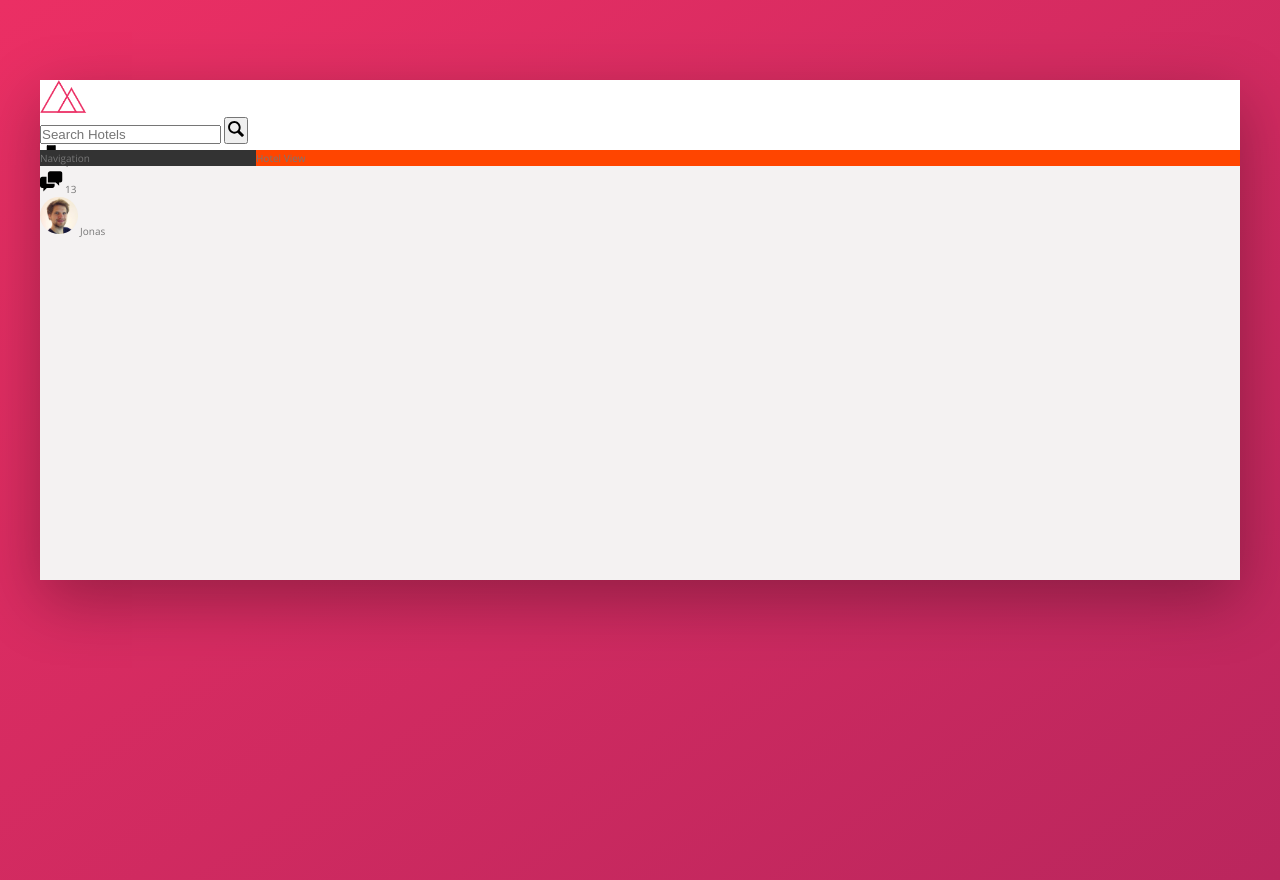
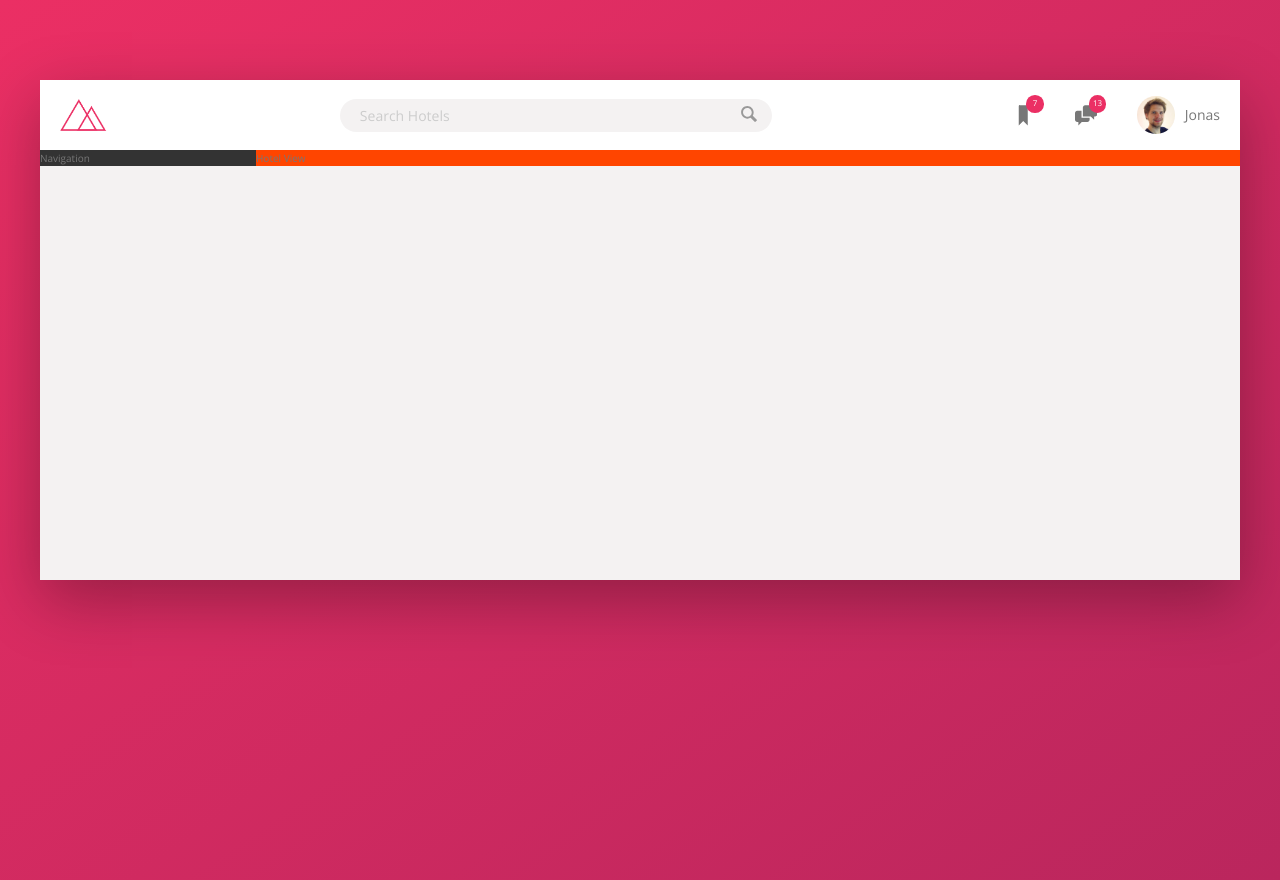
Before and after one commit to anthonyvelazquez/Trillo, a website: page index.html in a window 1280 px wide. Drawn offline with nearby package versions, Linux system fonts and the light colour scheme.

Commit message:
Header finished

```diff
--- a/index.html
+++ b/index.html
@@ -8,7 +8,7 @@
         <link rel="stylesheet" href="css/style.css">
         <link rel="shortcut icon" type="image/png" href="img/favicon.png">
 
-        <title>trillo &mdash; Your all-in-one booking app</title>
+        <title>Trillo &mdash; Your all-in-one booking app</title>
     </head>
     <body>
         <div class="container">
@@ -23,13 +23,13 @@
                     </button>
                 </form>
                 <nav class="user-nav">
-                    <div class="user-nav__nav__icon-box">
+                    <div class="user-nav__icon-box">
                         <svg class="user-nav__icon">
                             <use xlink:href="img/sprite.svg#icon-bookmark"></use>
                         </svg>
                         <span class="user-nav__notification">7</span>
                     </div>
-                    <div class="user-nav__nav__icon-box">
+                    <div class="user-nav__icon-box">
                         <svg class="user-nav__icon">
                             <use xlink:href="img/sprite.svg#icon-chat"></use>
                         </svg>
--- a/sass/_component.scss
+++ b/sass/_component.scss
@@ -1,47 +1,108 @@
 .logo {
     height: 3.25rem;
+    margin-left: 2rem;
 }
 
 .search {
+    flex: 0 0 40%;
+    display: flex;
+    align-items: center;
+    justify-content: center;
+
     &__input {
+        font-family: inherit;
+        font-size: inherit;
+        color: inherit;
+        background-color: var(--color-gray-light-2);
+        border: none;
+        padding: .7rem 2rem;
+        border-radius: 10rem;
+        width: 90%;
+        margin-right: -3.25rem;
+        transition: all .2s;
 
+        &:focus {
+            outline: none;
+            width: 100%;
+            background-color: var(--color-gray-light-3);
+        }
+
+        &::-webkit-input-placeholder {
+            font-weight: 100;
+            color: var(--color-gray-light-4);
+        }
+    }
+
+    &__input:focus + &__button {
+        background-color: var(--color-gray-light-3);
     }
 
     &__button {
+        border: none;
+        background-color: var(--color-gray-light-2);
 
+        &:focus {
+            outline: none;
+        }
+
+        &:active {
+            transform: translateY(2px);
+        }
     }
 
     &__icon {
         height: 2rem;
         width: 2rem;
+        fill: var(--color-gray-dark-3);
     }
 }
 
 .user-nav {
+    display: flex;
+    align-items: center;
+    align-self: stretch;
+
+    & > * {
+        padding: 0 2rem;
+        cursor: pointer;
+        display: flex;
+        align-items: center;
+        height: 100%;
+    }
+
+    & > *:hover {
+        background-color: var(--color-gray-light-2);
+    }
+
     &__icon-box {
-
+        position: relative;
     }
 
     &__icon {
         height: 2.25rem;
         width: 2.25rem;
+        fill: var(--color-gray-dark-2);
     }
 
     &__notification {
-
-    }
-
-    &__user {
-
+        font-size: .8rem;
+        height: 1.75rem;
+        width: 1.75rem;
+        border-radius: 50%;
+        background-color: var(--color-primary);
+        color: #fff;
+        position: absolute;
+        top: 1.5rem;
+        right: 1.1rem;
+        display: flex;
+        justify-content: center;
+        align-items: center;
     }
 
     &__user-photo {
         height: 3.75rem;
         width: 3.75rem;
         border-radius: 50%;
-    }
-
-    &__user-name {
-
+        margin-right: 1rem;
     }
 }
--- a/sass/_layout.scss
+++ b/sass/_layout.scss
@@ -8,9 +8,13 @@
 }
 
 .header {
+    font-size: 1.4rem;
     height: 7rem;
     background-color: #fff;
     border-bottom: var(--color-gray-light-2);
+    display: flex;
+    justify-content: space-between;
+    align-items: center;
 }
 
 .content {
```
Also changed, not shown: css/style.css.
